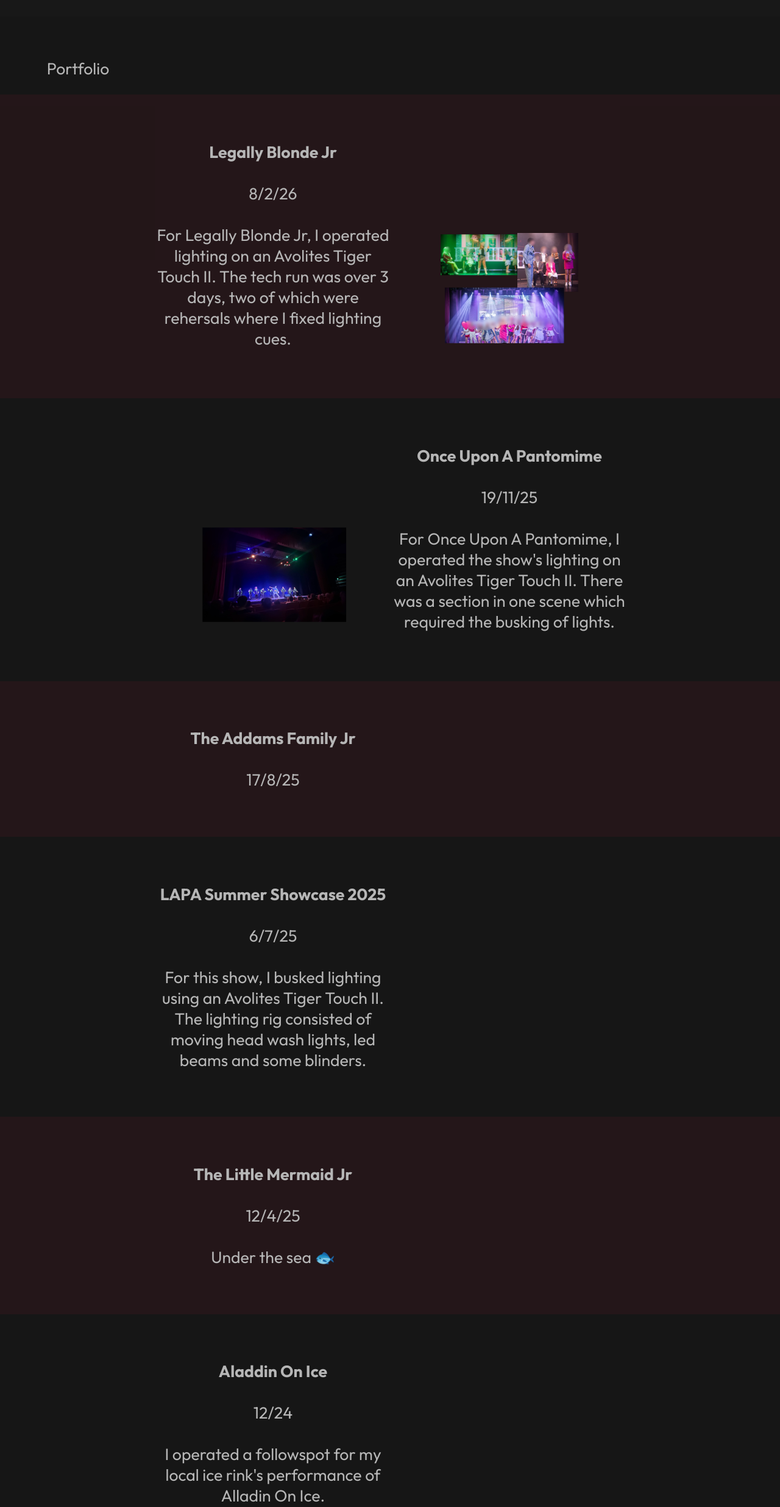
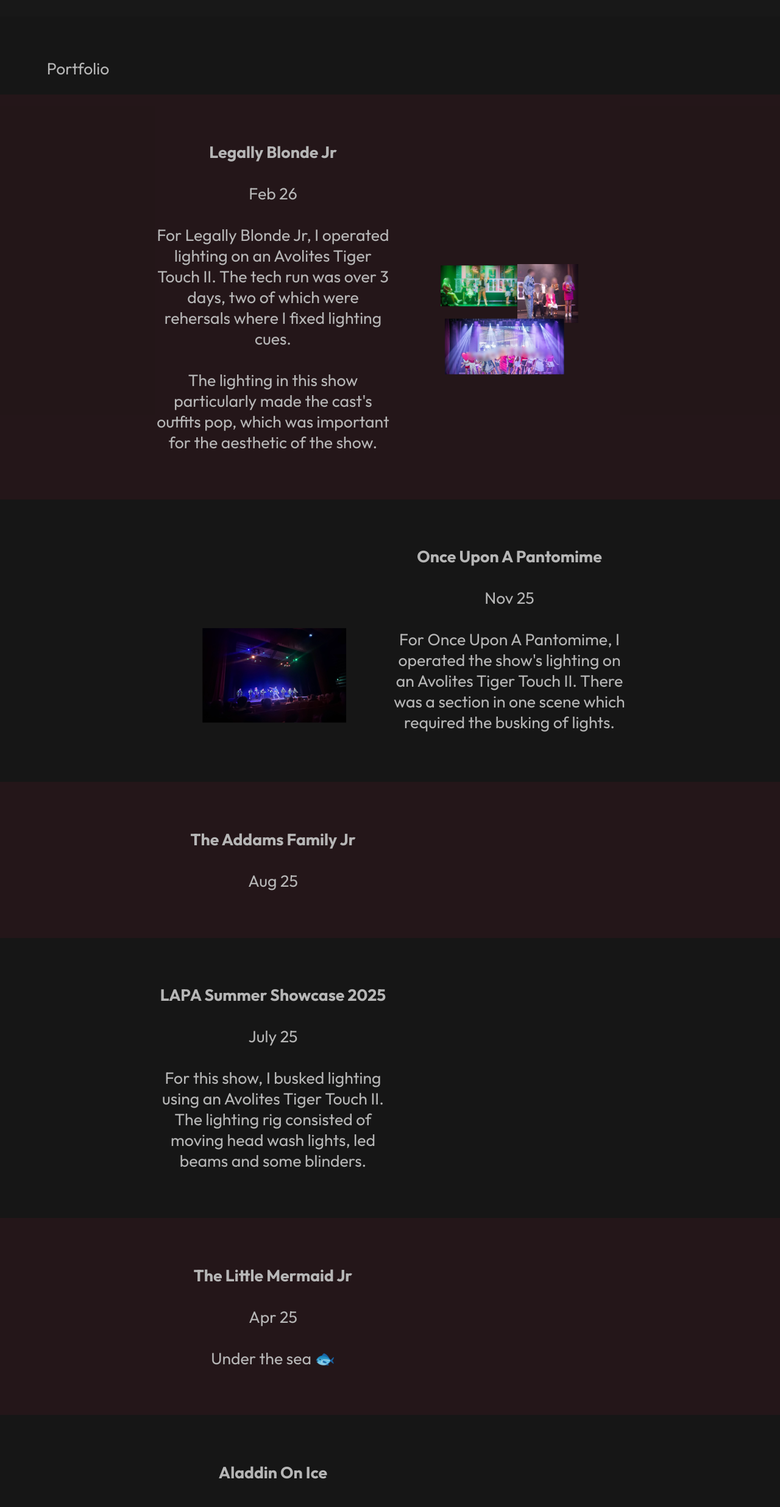
Before and after one commit to MurrayGalbraithLightingDesign/MurrayGalbraithLightingDesign.github.io, a plain HTML site: page portfolio.html in a window 1280 px wide. Shown: the part 82-2553 px from the top of the page at 61% size. Drawn offline with Linux system fonts and the light colour scheme.

```diff
--- a/portfolio.html
+++ b/portfolio.html
@@ -12,27 +12,27 @@
 		<p style="text-align: left; padding-left: 6vw">Portfolio</p>
 	</div>
 	<div class="div_red">
-		<p class="portfolio_p" style="vertical-align: 100%"><b>Legally Blonde Jr</b><br><br>8/2/26<br><br>For Legally Blonde Jr, I operated lighting on an Avolites Tiger Touch II.  The tech run was over 3 days, two of which were rehersals where I fixed lighting cues.</p>
+		<p class="portfolio_p" style="vertical-align: -250%"><b>Legally Blonde Jr</b><br><br>Feb 26<br><br>For Legally Blonde Jr, I operated lighting on an Avolites Tiger Touch II.  The tech run was over 3 days, two of which were rehersals where I fixed lighting cues.<br><br>The lighting in this show particularly made the cast's outfits pop, which was important for the aesthetic of the show.</p>
 		<img class="big_img" src="images/portfolio_legally_blonde_jr.png"></img>
 	</div>
 	<div class="div_black">
 		<img class="big_img" src="images/portfolio_once_upon_a_pantomime.png"></img>
-		<p class="portfolio_p" style="vertical-align: 100%"><b>Once Upon A Pantomime</b><br><br>19/11/25<br><br>For Once Upon A Pantomime, I operated the show's lighting on an Avolites Tiger Touch II.  There was a section in one scene which required the busking of lights.</p>
+		<p class="portfolio_p" style="vertical-align: 100%"><b>Once Upon A Pantomime</b><br><br>Nov 25<br><br>For Once Upon A Pantomime, I operated the show's lighting on an Avolites Tiger Touch II.  There was a section in one scene which required the busking of lights.</p>
 	</div>
 	<div class="div_red">
-		<p class="portfolio_p" style="vertical-align: 100%"><b>The Addams Family Jr</b><br><br>17/8/25</p>
+		<p class="portfolio_p" style="vertical-align: 100%"><b>The Addams Family Jr</b><br><br>Aug 25</p>
 	</div>
 	<div class="div_black">
-		<p class="portfolio_p" style="vertical-align: 100%"><b>LAPA Summer Showcase 2025</b><br><br>6/7/25<br><br>For this show, I busked lighting using an Avolites Tiger Touch II.  The lighting rig consisted of moving head wash lights, led beams and some blinders.</p>
+		<p class="portfolio_p" style="vertical-align: 100%"><b>LAPA Summer Showcase 2025</b><br><br>July 25<br><br>For this show, I busked lighting using an Avolites Tiger Touch II.  The lighting rig consisted of moving head wash lights, led beams and some blinders.</p>
 	</div>
 	<div class="div_red">
-		<p class="portfolio_p" style="vertical-align: 100%"><b>The Little Mermaid Jr</b><br><br>12/4/25<br><br>Under the sea 🐟</p>
+		<p class="portfolio_p" style="vertical-align: 100%"><b>The Little Mermaid Jr</b><br><br>Apr 25<br><br>Under the sea 🐟</p>
 	</div>
 	<div class="div_black">
-		<p class="portfolio_p" style="vertical-align: 100%"><b>Aladdin On Ice</b><br><br>12/24<br><br>I operated a followspot for my local ice rink's performance of Alladin On Ice.</p>
+		<p class="portfolio_p" style="vertical-align: 100%"><b>Aladdin On Ice</b><br><br>Dec 24<br><br>I operated a followspot for my local ice rink's performance of Aladdin On Ice.</p>
 	</div>
 	<div class="div_red">
-		<p class="portfolio_p" style="vertical-align: 100%"><b>Scroll Christmas Concert</b><br><br>12/23<br><br>I programmed and busked lighting to my school's 2023 Christmas Concert.</p>
+		<p class="portfolio_p" style="vertical-align: 100%"><b>Scroll Christmas Concert</b><br><br>Dec 23<br><br>I programmed and busked lighting to my school's 2023 Christmas Concert.</p>
 	</div>
 	<p style="color: #404040; font-weight: 600; text-align: center; width: 100vw; padding-top: 100px">2026 Murray Galbraith</p>
 	<script>
```
Also changed, not shown: index.html (+10 -4 lines).
